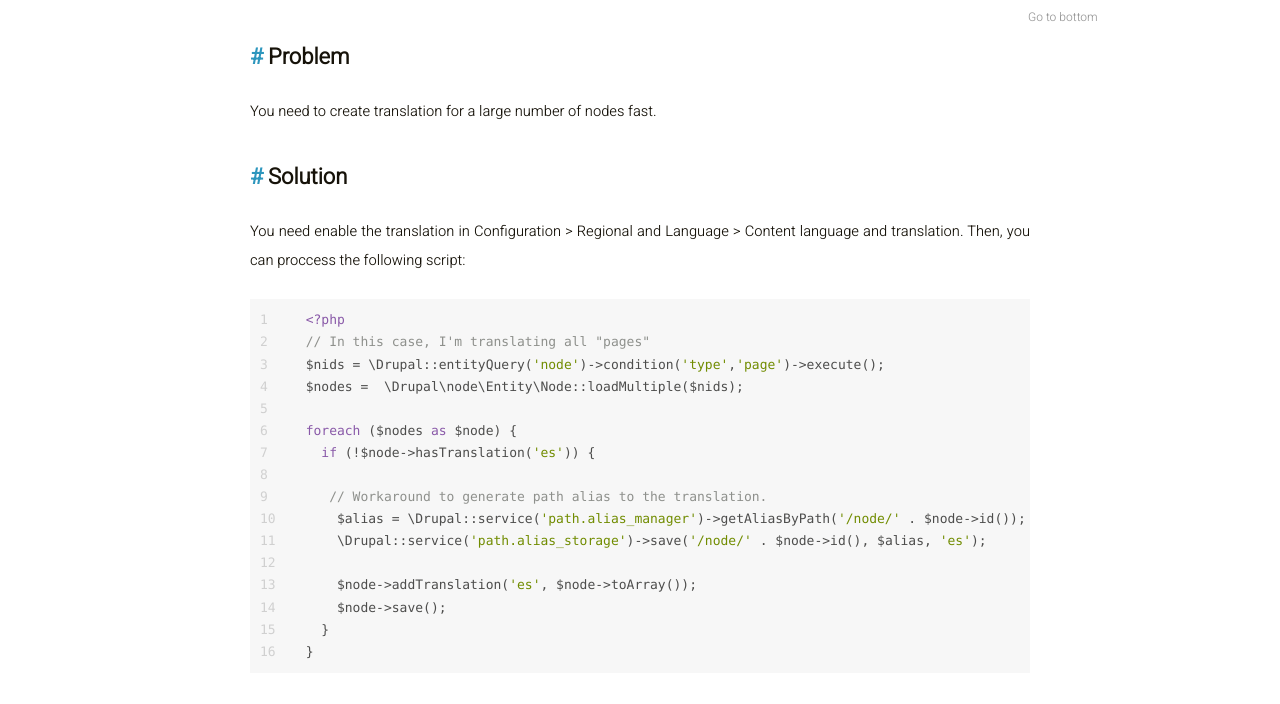
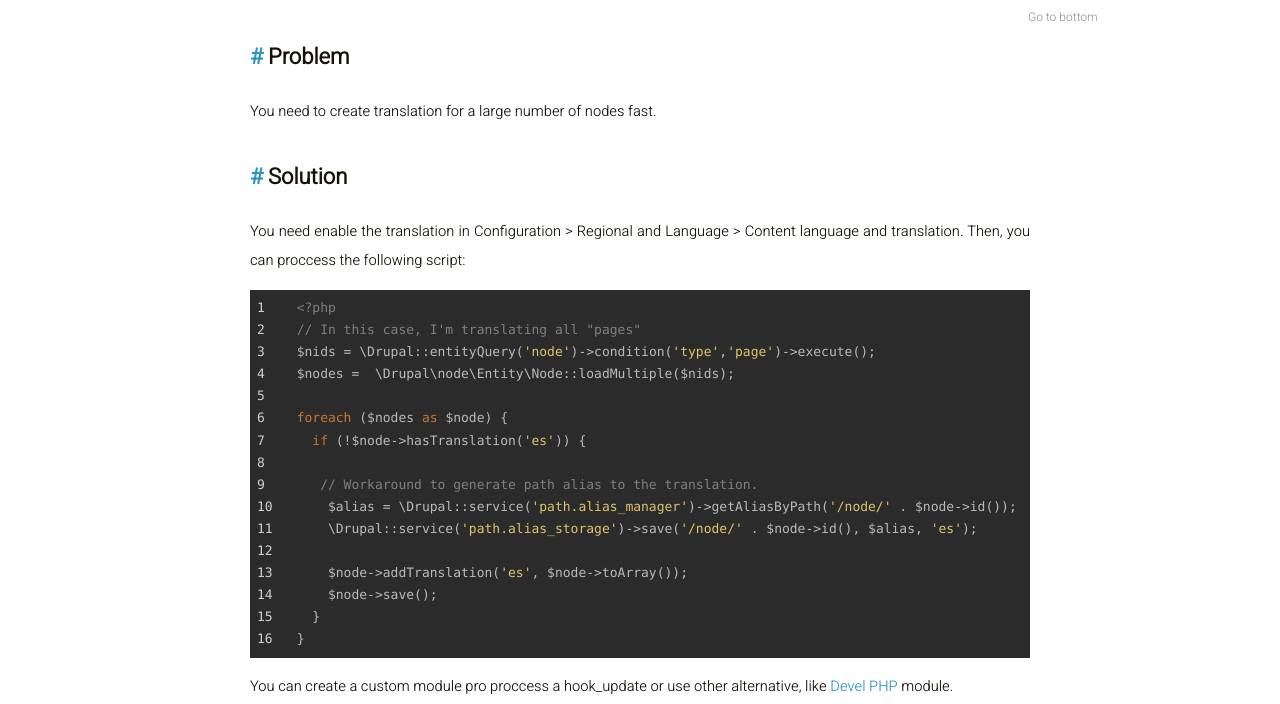
Before and after one commit to fabioalmeidaweb/fabioalmeidaweb.github.io, a plain HTML site: page creating-node-translation-programmatically/index.html in a window 1280 px wide. Shown: the part 237-941 px from the top of the page. Drawn offline with Linux system fonts and the light colour scheme.

Commit message:
Site updated: 2020-01-14 11:28:47

```diff
--- a/css/style.css
+++ b/css/style.css
@@ -1239,102 +1239,58 @@ header label {
     display: none;
   }
 }
-.post-content figure.highlight {
-  margin: 2em 0;
-  background: #f7f7f7;
-  color: #4d4d4c;
-  font-size: 12px;
-  overflow: scroll;
-  overflow-y: hidden;
-  overflow-x: auto;
+.highlight {
+  background: #2b2b2b;
+  color: #bababa;
 }
-.post-content figure.highlight .gutter {
-  color: $hight-gutter;
+.highlight .code .strong,
+.highlight .code .emphasis {
+  color: #a8a8a2;
 }
-.post-content figure.highlight pre {
-  background: #f7f7f7;
-  margin: 0;
+.highlight .code .bullet,
+.highlight .code .quote,
+.highlight .code .link,
+.highlight .code .number,
+.highlight .code .regexp,
+.highlight .code .literal {
+  color: #6896ba;
 }
-.post-content code {
-  padding: 2px 4px;
-  background: #f7f7f7;
-  font-family: Menlo, Monaco, Consolas, Courier New, monospace;
-  font-size: 12px;
+.highlight .code .code,
+.highlight .code .selector-class {
+  color: #a6e22e;
 }
-.post-content pre {
-  padding: 10px;
-  overflow: auto;
-  background: #f7f7f7;
-  font-family: Menlo, Monaco, Consolas, Courier New, monospace;
+.highlight .code .emphasis {
+  font-style: italic;
 }
-.post-content pre code {
-  padding: 0;
+.highlight .code .keyword,
+.highlight .code .selector-tag,
+.highlight .code .section,
+.highlight .code .attribute,
+.highlight .code .name,
+.highlight .code .variable {
+  color: #cb7832;
 }
-.post-content pre .deletion {
-  background: #fdd;
+.highlight .code .params {
+  color: #b9b9b9;
 }
-.post-content pre .addition {
-  background: #dfd;
+.highlight .code .string,
+.highlight .code .subst,
+.highlight .code .type,
+.highlight .code .built_in,
+.highlight .code .builtin-name,
+.highlight .code .symbol,
+.highlight .code .selector-id,
+.highlight .code .selector-attr,
+.highlight .code .selector-pseudo,
+.highlight .code .template-tag,
+.highlight .code .template-variable,
+.highlight .code .addition {
+  color: #e0c46c;
 }
-.post-content pre .meta {
-  color: #8959a8;
-}
-.post-content pre .comment {
-  color: #8e908c;
-}
-.post-content pre .variable,
-.post-content pre .attribute,
-.post-content pre .tag,
-.post-content pre .regexp,
-.post-content pre .ruby .constant,
-.post-content pre .xml .tag .title,
-.post-content pre .xml .pi,
-.post-content pre .xml .doctype,
-.post-content pre .html .doctype,
-.post-content pre .css .id,
-.post-content pre .css .class,
-.post-content pre .css .pseudo {
-  color: #c82829;
-}
-.post-content pre .number,
-.post-content pre .preprocessor,
-.post-content pre .built_in,
-.post-content pre .literal,
-.post-content pre .params,
-.post-content pre .constant,
-.post-content pre .command {
-  color: #f5871f;
-}
-.post-content pre .ruby .class .title,
-.post-content pre .css .rules .attribute,
-.post-content pre .string,
-.post-content pre .value,
-.post-content pre .inheritance,
-.post-content pre .header,
-.post-content pre .ruby .symbol,
-.post-content pre .xml .cdata,
-.post-content pre .special,
-.post-content pre .number,
-.post-content pre .formula {
-  color: #718c00;
-}
-.post-content pre .title,
-.post-content pre .css .hexcolor {
-  color: #3e999f;
-}
-.post-content pre .function,
-.post-content pre .python .decorator,
-.post-content pre .python .title,
-.post-content pre .ruby .function .title,
-.post-content pre .ruby .title .keyword,
-.post-content pre .perl .sub,
-.post-content pre .javascript .title,
-.post-content pre .coffeescript .title {
-  color: #4271ae;
-}
-.post-content pre .keyword,
-.post-content pre .javascript .function {
-  color: #8959a8;
+.highlight .code .comment,
+.highlight .code .deletion,
+.highlight .code .meta {
+  color: #7f7f7f;
 }
 h1:before {
   content: "#";
```
